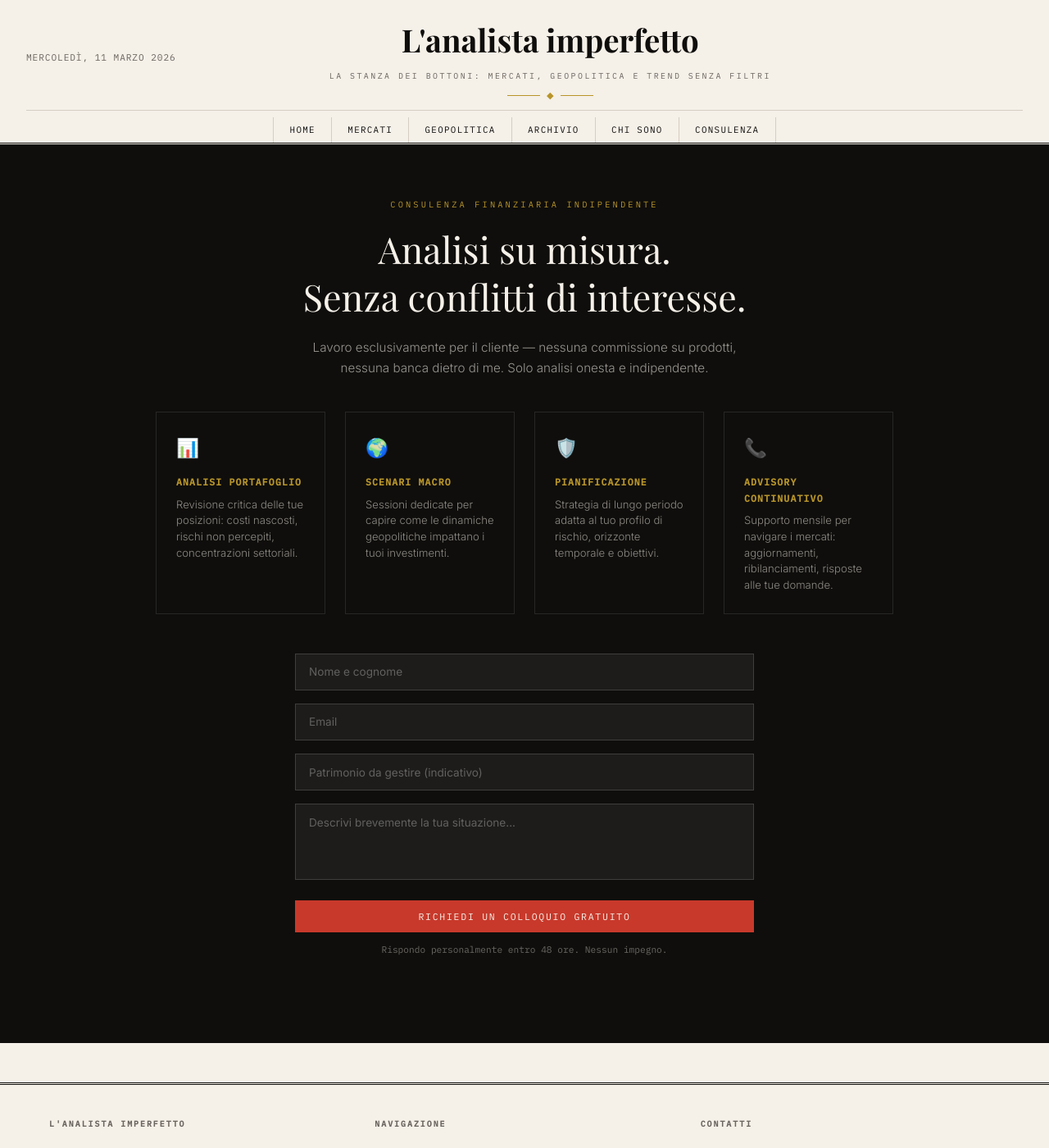
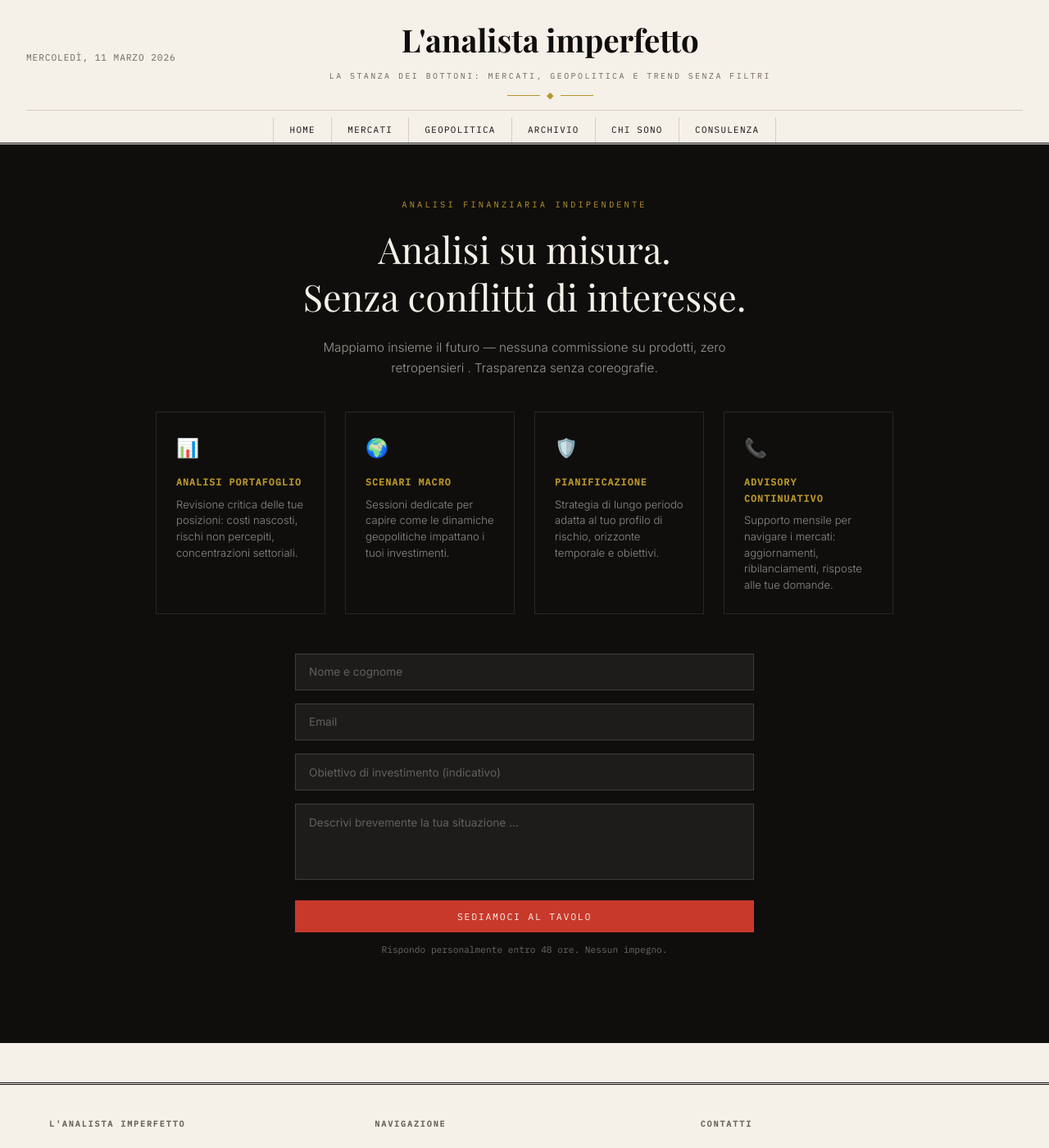
Before and after one commit to martellialessandro/martellialessandro.github.io, a Jekyll site: the page built from consulenza.html, in a window 1280 px wide and 1400 px high. Shown: the whole window at 82% size. Built offline with Jekyll 4.4.1, drawn with Linux system fonts in a browser that asks for light colours; some web fonts are replaced.

Commit message:
Update consulting section text and button labels

```diff
--- a/consulenza.html
+++ b/consulenza.html
@@ -22,9 +22,9 @@ title: Consulenza
 </style>
 
 <section class="consulting-section">
-  <p class="kicker">Consulenza Finanziaria Indipendente</p>
+  <p class="kicker">Analisi Finanziaria Indipendente</p>
   <h1>Analisi su misura.<br>Senza conflitti di interesse.</h1>
-  <p>Lavoro esclusivamente per il cliente — nessuna commissione su prodotti, nessuna banca dietro di me. Solo analisi onesta e indipendente.</p>
+  <p>Mappiamo insieme il futuro — nessuna commissione su prodotti, zero retropensieri . Trasparenza senza coreografie.</p>
 
   <div class="services-grid">
     <div class="service-card">
@@ -52,9 +52,9 @@ title: Consulenza
   <div class="contact-form">
     <input type="text" placeholder="Nome e cognome">
     <input type="email" placeholder="Email">
-    <input type="text" placeholder="Patrimonio da gestire (indicativo)">
-    <textarea rows="4" placeholder="Descrivi brevemente la tua situazione..."></textarea>
-    <button class="btn-primary">Richiedi un colloquio gratuito</button>
+    <input type="text" placeholder="Obiettivo di investimento (indicativo)">
+    <textarea rows="4" placeholder="Descrivi brevemente la tua situazione ..."></textarea>
+    <button class="btn-primary">Sediamoci al tavolo</button>
     <p style="font-size:0.7rem; color:rgba(245,240,232,0.4); margin-top:0.8rem; text-align:center; font-family:'IBM Plex Mono',monospace;">Rispondo personalmente entro 48 ore. Nessun impegno.</p>
   </div>
 </section>
```
